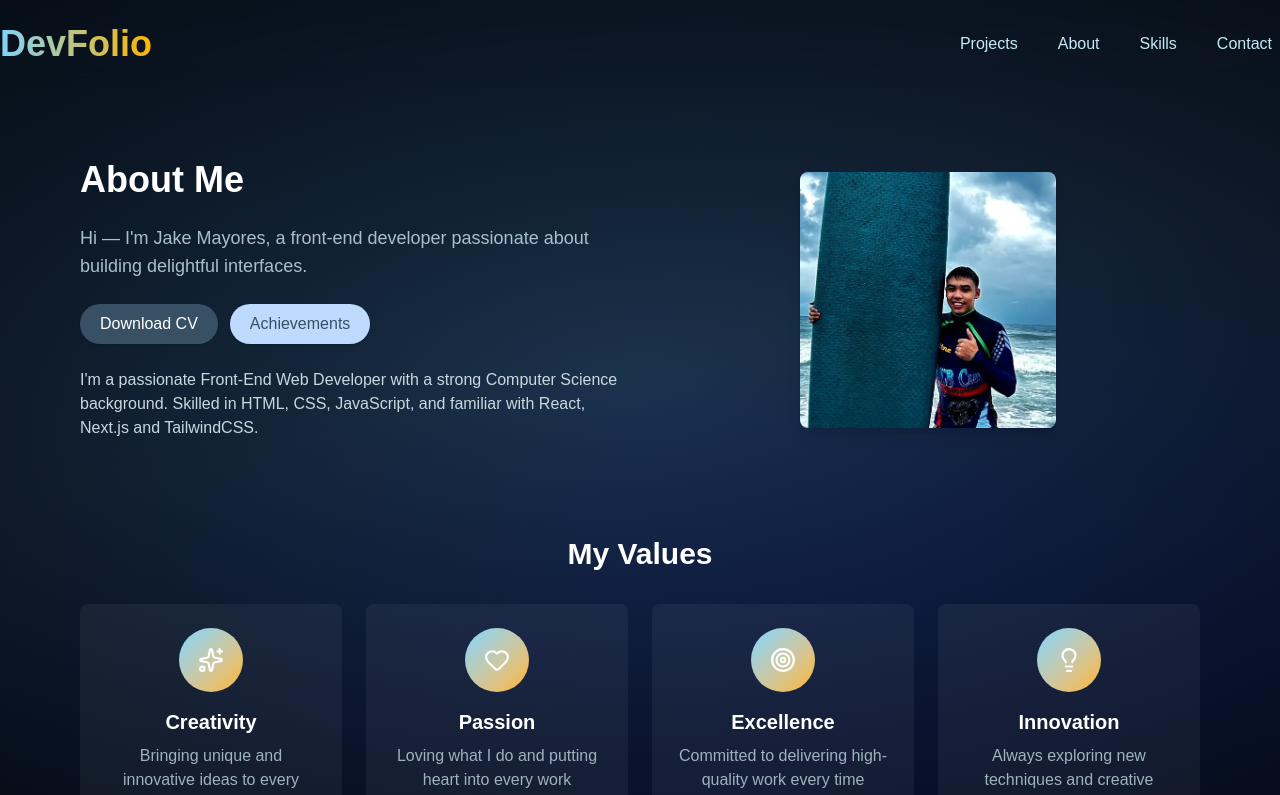
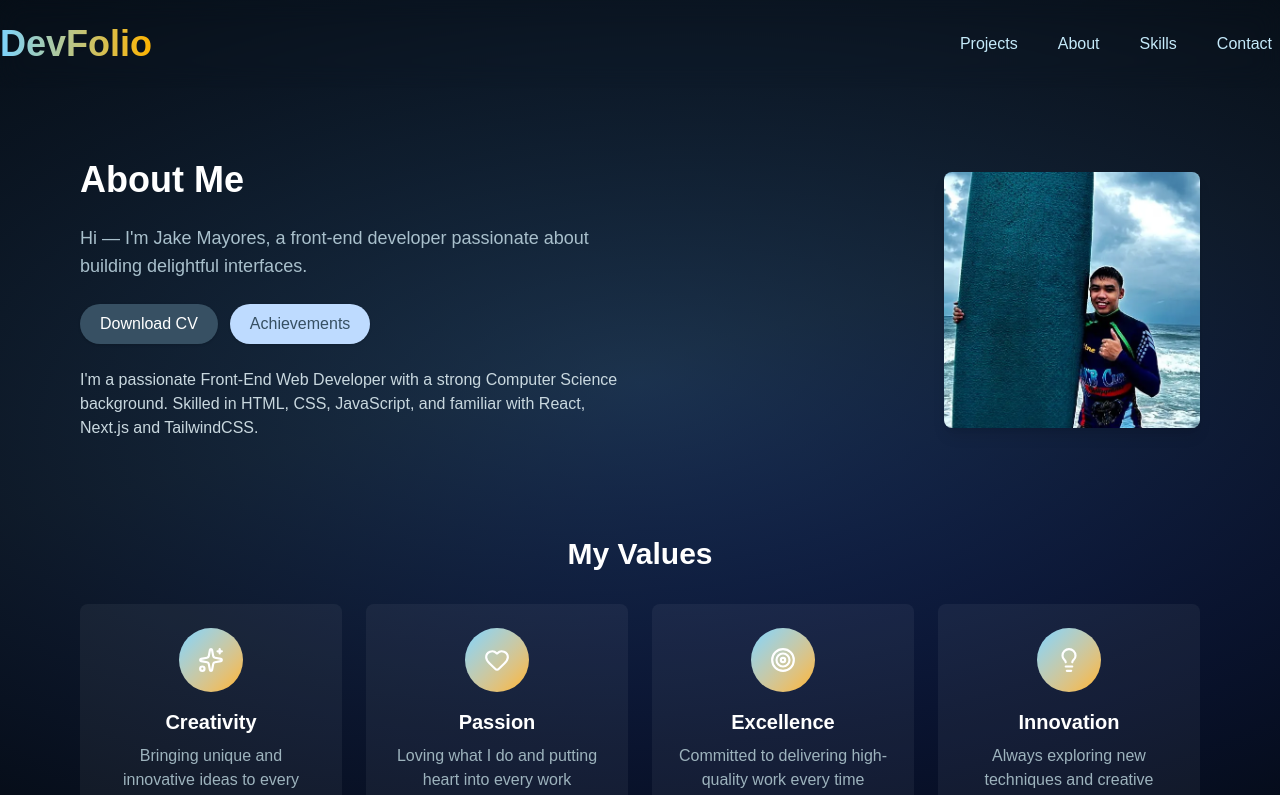
Before and after one commit to Mayores-04/personal_portfolio, a Next.js app: page /about in a window 1280 px wide. Shown: the top 795 px of the page. Built offline with nearby package versions, Linux system fonts and the light colour scheme.

Commit message:
update about me page

```diff
--- a/app/about/page.tsx
+++ b/app/about/page.tsx
@@ -85,7 +85,7 @@ export default function AboutPage() {
                 </div>
               </div>
 
-              <div className="flex justify-center">
+              <div className="flex justify-end">
                 <img src="/images/profile.png" alt="profile" className="rounded-lg w-64 h-64 object-cover shadow-lg" />
               </div>
             </div>
```
